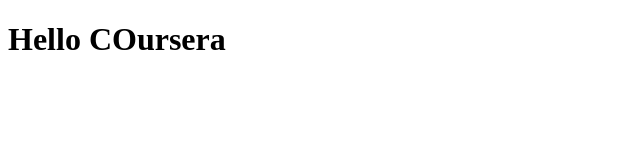
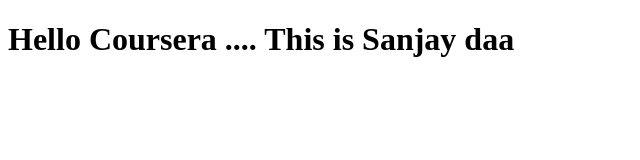
Before and after one commit to SanjaySP005/Coursera1, a plain HTML site: page site/index.html in a window 1280 px wide. Shown: the whole page, without its empty margins (0-640 px from the left). Drawn offline with Linux system fonts and the light colour scheme.

Commit message:
kutty change panirken

```diff
--- a/site/index.html
+++ b/site/index.html
@@ -4,6 +4,6 @@
 	<title> HEllo Coursera</title>
 </head>
 <body>
-<h1> Hello COursera </h1>
+<h1> Hello Coursera .... This is Sanjay daa</h1>
 </body>
 </html>
```
